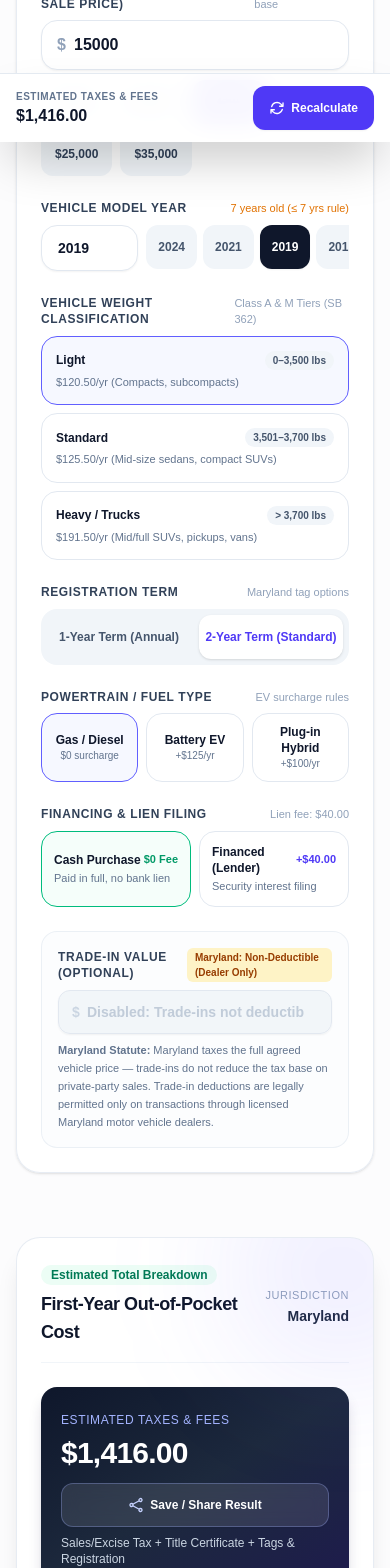
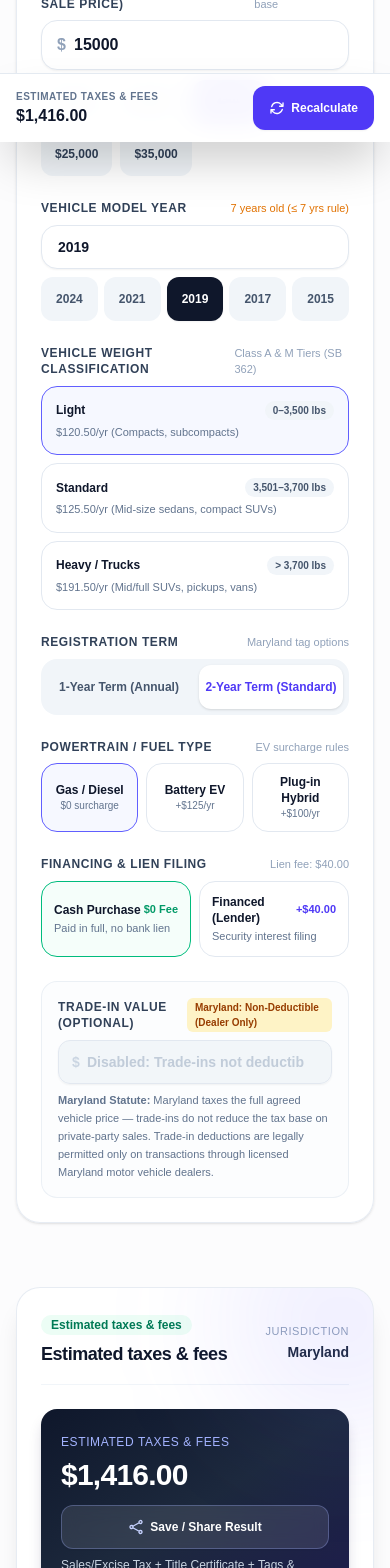
Before and after one commit to CKosick/md-tax-calc-app, a Next.js app: page /calculator/maryland-private-sale-tax-calculator in a window 390 px wide. Shown: the part 702-2270 px from the top of the page. Built offline with nearby package versions, Linux system fonts and the light colour scheme; no server answers.

Commit message:
fix(ui): resolve year preset overflow, tablet sticky bar, and results label consistency

```diff
--- a/src/app/layout.tsx
+++ b/src/app/layout.tsx
@@ -156,7 +156,7 @@ export default function RootLayout({
         <div className="flex-1">{children}</div>
 
         {/* Footer */}
-        <footer className="border-t border-slate-200 bg-white pt-8 pb-[calc(5rem+env(safe-area-inset-bottom,0.75rem))] text-center text-xs text-slate-500 dark:border-slate-800 dark:bg-slate-900/60 dark:text-slate-400 md:py-8">
+        <footer className="border-t border-slate-200 bg-white pt-8 pb-[calc(5rem+env(safe-area-inset-bottom,0.75rem))] text-center text-xs text-slate-500 dark:border-slate-800 dark:bg-slate-900/60 dark:text-slate-400 lg:py-8">
           <div className="mx-auto max-w-7xl px-4 sm:px-6 lg:px-8">
             <div className="flex flex-wrap justify-center gap-4 text-xs font-medium text-slate-600 dark:text-slate-400">
               <Link href="/calculator/maryland-private-sale-tax-calculator" className="hover:text-indigo-600">Maryland</Link>
--- a/src/components/Calculator.tsx
+++ b/src/components/Calculator.tsx
@@ -127,7 +127,7 @@ export function Calculator({ initialRule }: CalculatorProps) {
   };
 
   return (
-    <div className="mx-auto max-w-7xl px-4 py-6 sm:py-8 sm:px-6 lg:px-8 pb-28 md:pb-8">
+    <div className="mx-auto max-w-7xl px-4 py-6 sm:py-8 sm:px-6 lg:px-8 pb-28 lg:pb-8">
       {/* Breadcrumb Navigation */}
       <nav aria-label="Breadcrumb" className="mb-4 sm:mb-6 flex items-center gap-2 text-xs font-medium text-slate-500 dark:text-slate-400">
         <Link href="/" className="hover:text-indigo-600 dark:hover:text-indigo-400">
@@ -243,9 +243,9 @@ export function Calculator({ initialRule }: CalculatorProps) {
         </div>
       </section>
 
-      {/* Sticky Bottom Bar on Phones (UI element, safe-area padding for iOS) */}
+      {/* Sticky Bottom Bar on Phones & Tablets (UI element, safe-area padding for iOS) */}
       <div
-        className="fixed bottom-0 left-0 right-0 z-40 border-t border-slate-200/90 bg-white/95 px-4 pt-3 shadow-2xl backdrop-blur-md dark:border-slate-800 dark:bg-slate-900/95 md:hidden"
+        className="fixed bottom-0 left-0 right-0 z-40 border-t border-slate-200/90 bg-white/95 px-4 pt-3 shadow-2xl backdrop-blur-md dark:border-slate-800 dark:bg-slate-900/95 lg:hidden"
         style={{ paddingBottom: 'max(0.75rem, env(safe-area-inset-bottom, 0.75rem))' }}
       >
         <div className="mx-auto flex max-w-md items-center justify-between gap-3">
--- a/src/components/CostSummaryCard.tsx
+++ b/src/components/CostSummaryCard.tsx
@@ -101,10 +101,10 @@ export function CostSummaryCard({
         <div className="flex items-center justify-between border-b border-slate-100 pb-4 dark:border-slate-800">
           <div>
             <span className="inline-flex items-center rounded-full bg-emerald-50 px-2.5 py-0.5 text-xs font-semibold text-emerald-700 dark:bg-emerald-950/60 dark:text-emerald-300">
-              Estimated Total Breakdown
+              Estimated taxes &amp; fees
             </span>
             <h2 className="mt-1 text-lg font-bold tracking-tight text-slate-900 dark:text-white">
-              First-Year Out-of-Pocket Cost
+              Estimated taxes &amp; fees
             </h2>
           </div>
           <div className="text-right">
--- a/src/components/VehicleInputForm.tsx
+++ b/src/components/VehicleInputForm.tsx
@@ -203,7 +203,8 @@ export function VehicleInputForm({
               {currentYear - inputs.vehicleYear} years old {isMaryland ? (currentYear - inputs.vehicleYear <= 7 ? '(≤ 7 yrs rule)' : '(> 7 yrs)') : ''}
             </span>
           </div>
-          <div className="mt-2 grid grid-cols-3 gap-2">
+          <div className="mt-2 grid grid-cols-1 gap-2 sm:grid-cols-12 sm:items-center sm:gap-2.5">
+            <div className="sm:col-span-4">
               <input
                 type="number"
                 id="model-year-input"
@@ -212,18 +213,19 @@ export function VehicleInputForm({
                 value={inputs.vehicleYear || ''}
                 onChange={(e) => updateField('vehicleYear', parseInt(e.target.value) || currentYear)}
                 placeholder="2019"
-              className="col-span-1 min-h-[44px] rounded-2xl border border-slate-200 bg-white px-4 py-2.5 text-sm font-bold text-slate-900 shadow-xs focus:border-indigo-500 focus:outline-none focus:ring-3 focus:ring-indigo-500/10 dark:border-slate-700 dark:bg-slate-900 dark:text-white"
+                className="w-full min-h-[44px] rounded-2xl border border-slate-200 bg-white px-4 py-2.5 text-sm font-bold text-slate-900 shadow-xs focus:border-indigo-500 focus:outline-none focus:ring-3 focus:ring-indigo-500/10 dark:border-slate-700 dark:bg-slate-900 dark:text-white"
               />
-            <div className="col-span-2 flex items-center gap-1.5 overflow-x-auto pb-0.5">
+            </div>
+            <div className="grid grid-cols-5 gap-1.5 sm:col-span-8 sm:gap-2">
               {[2024, 2021, 2019, 2017, 2015].map((yr) => (
                 <button
                   key={yr}
                   type="button"
                   onClick={() => updateField('vehicleYear', yr)}
-                  className={`flex min-h-[44px] min-w-[44px] shrink-0 items-center justify-center rounded-xl px-3 py-2 text-xs font-bold transition-all cursor-pointer ${
+                  className={`flex min-h-[44px] min-w-0 items-center justify-center rounded-xl px-1 py-2 text-xs font-bold transition-all cursor-pointer ${
                     inputs.vehicleYear === yr
                       ? 'bg-slate-900 text-white shadow-xs dark:bg-white dark:text-slate-900'
-                      : 'bg-slate-100 text-slate-600 hover:bg-slate-200 dark:bg-slate-800 dark:text-slate-300'
+                      : 'bg-slate-100 text-slate-600 hover:bg-slate-200 active:bg-slate-300 dark:bg-slate-800 dark:text-slate-300 dark:hover:bg-slate-700'
                   }`}
                 >
                   {yr}
```
Also changed, not shown: 1 other file (tests, documents, lock files or other folders). Lines whose indentation alone changed are shown as unchanged.
